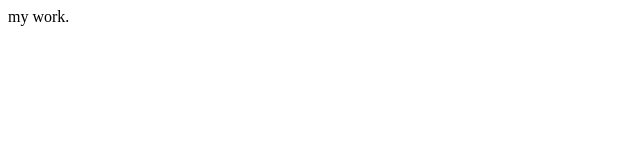
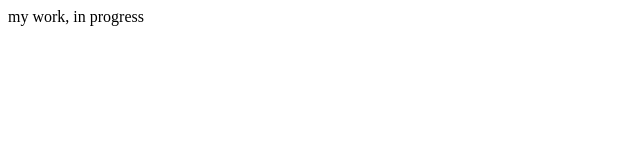
Before and after one commit to bvoona/example, a plain HTML site: page index.html in a window 1280 px wide. Shown: the full height of the page, 0-640 px from the left. Drawn offline with Linux system fonts and the light colour scheme.

Commit message:
comitted again

```diff
--- a/index.html
+++ b/index.html
@@ -1,5 +1,6 @@
 <html>
 <body>
-  my work.
+  my work,
+  in progress
   <body/>
   <html/>
```
